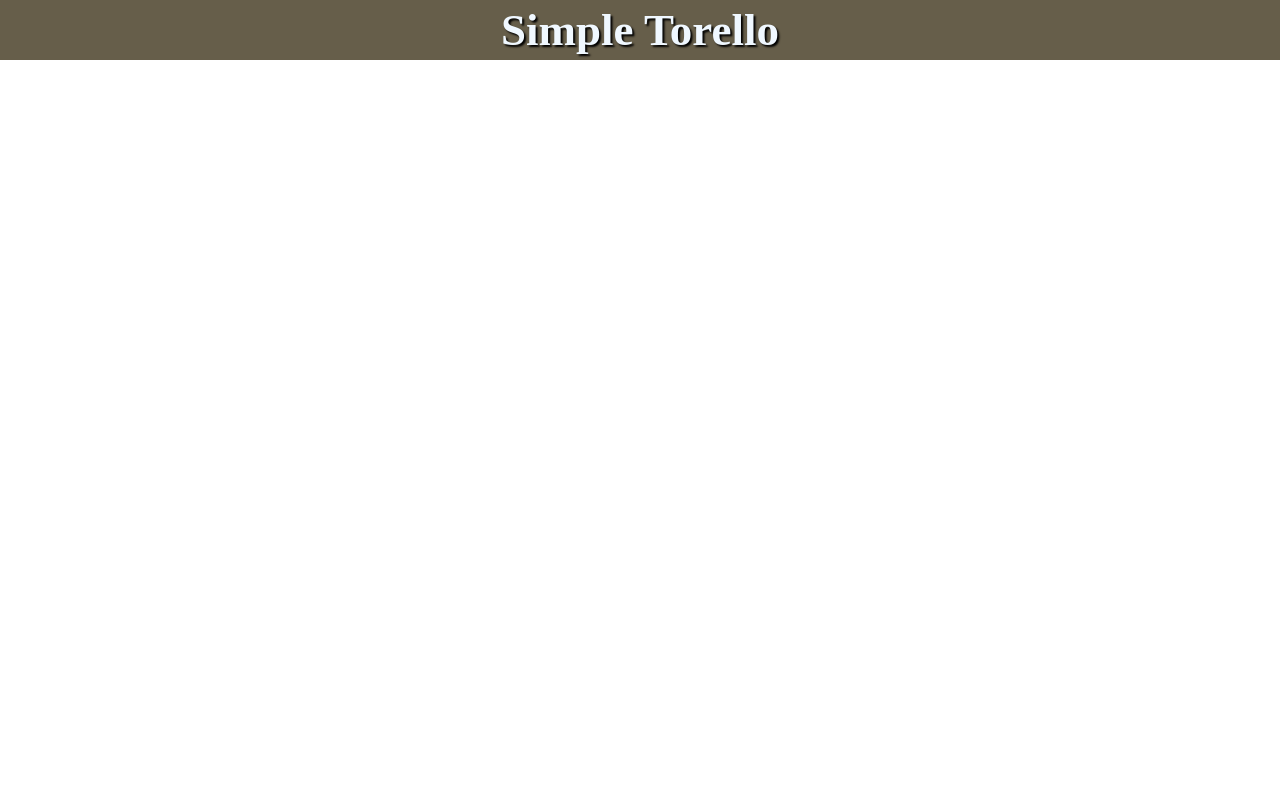
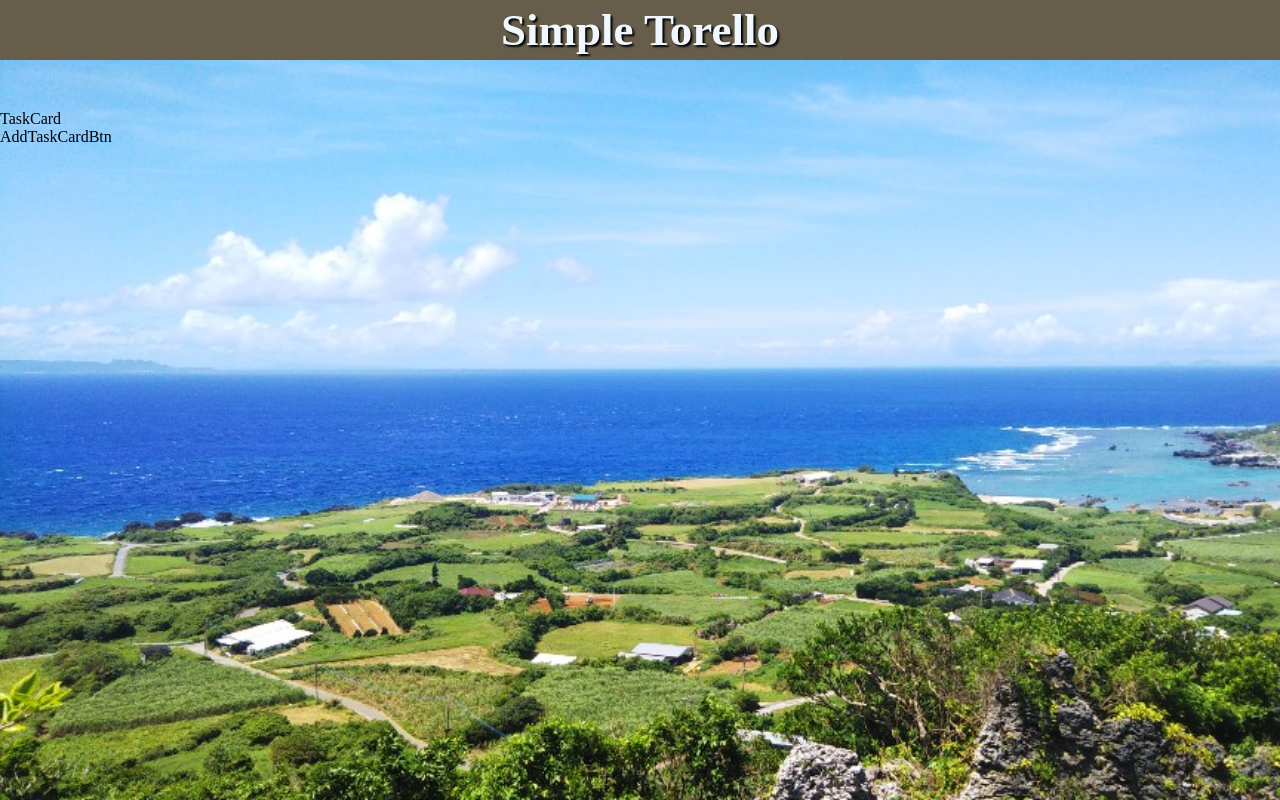
Before and after one commit to yurikondo/torello-clone, a React (Create React App) app: page / in a window 1280 px wide. Built offline with nearby package versions, Linux system fonts and the light colour scheme.

Commit message:
27. TaskCardsコンポーネントを作成しよう

```diff
--- a/src/App.js
+++ b/src/App.js
@@ -1,9 +1,11 @@
 import Header from "./components/header/Header";
+import TaskCards from "./components/task/TaskCards";
 
 function App() {
   return (
-    <div>
+    <div className="app">
       <Header />
+      <TaskCards/>
     </div>
   );
 }
--- /dev/null
+++ b/src/components/button/AddTaskCardBtn.jsx
@@ -0,0 +1,5 @@
+import React from "react";
+
+export const AddTaskCardBtn = () => {
+  return <div>AddTaskCardBtn</div>;
+};
--- /dev/null
+++ b/src/components/task/TaskCard.jsx
@@ -0,0 +1,5 @@
+import React from "react";
+
+export const TaskCard = () => {
+  return <div>TaskCard</div>;
+};
--- /dev/null
+++ b/src/components/task/TaskCards.jsx
@@ -0,0 +1,14 @@
+import React from "react";
+import { TaskCard } from "./TaskCard";
+import { AddTaskCardBtn } from "../button/AddTaskCardBtn";
+
+const TaskCards = () => {
+  return (
+    <div>
+      <TaskCard />
+      <AddTaskCardBtn />
+    </div>
+  );
+};
+
+export default TaskCards;
--- a/src/index.css
+++ b/src/index.css
@@ -17,3 +17,10 @@ header {
   margin-bottom: 50px;
   background-color: rgb(102, 94, 74);
 }
+
+.app {
+  background: url(../src/images/bg.jpg);
+  background-repeat: no-repeat;
+  background-size: cover;
+  height: 100vh;
+}
```
Also changed, not shown: src/images/bg.jpg (added).
